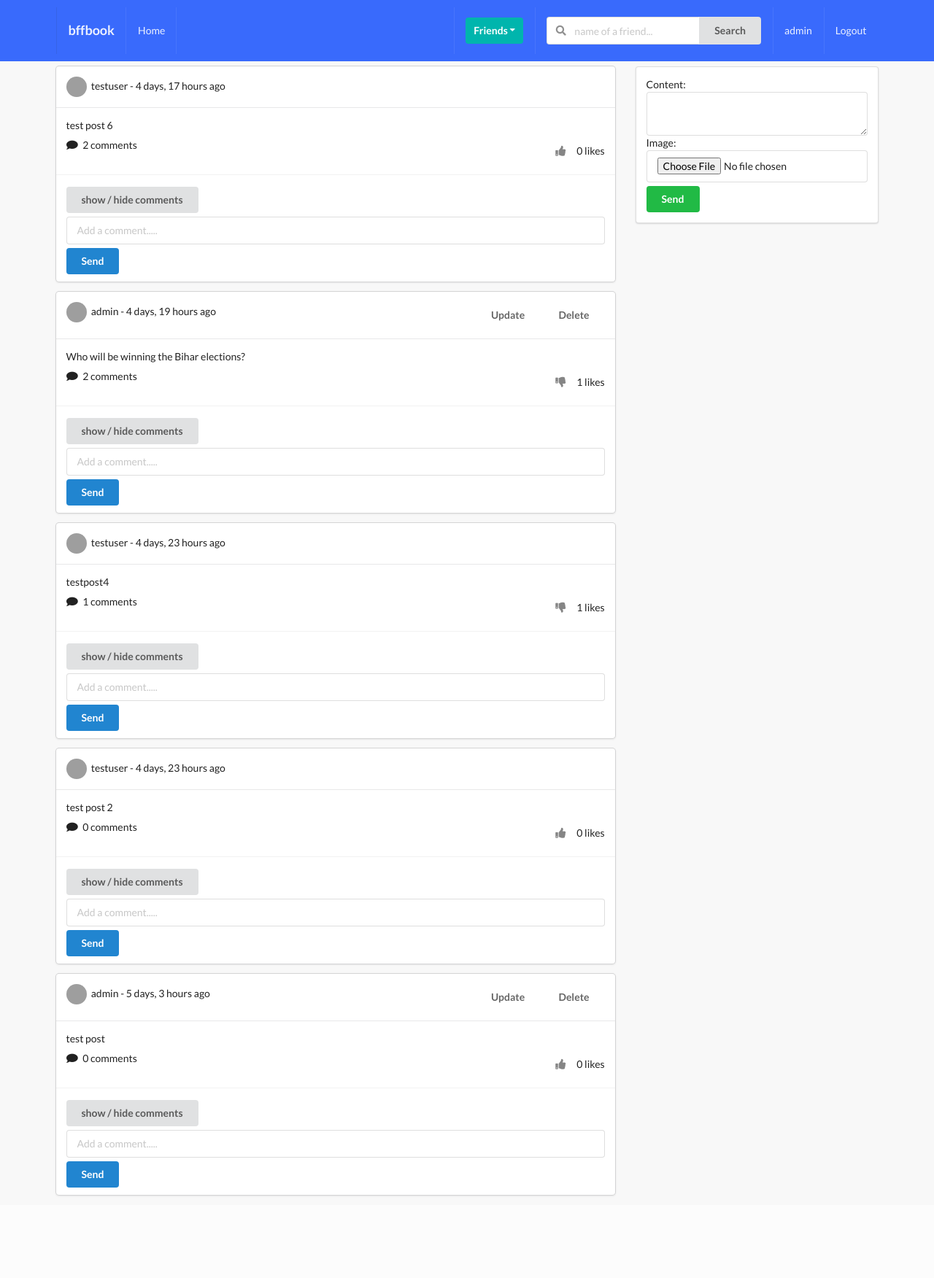
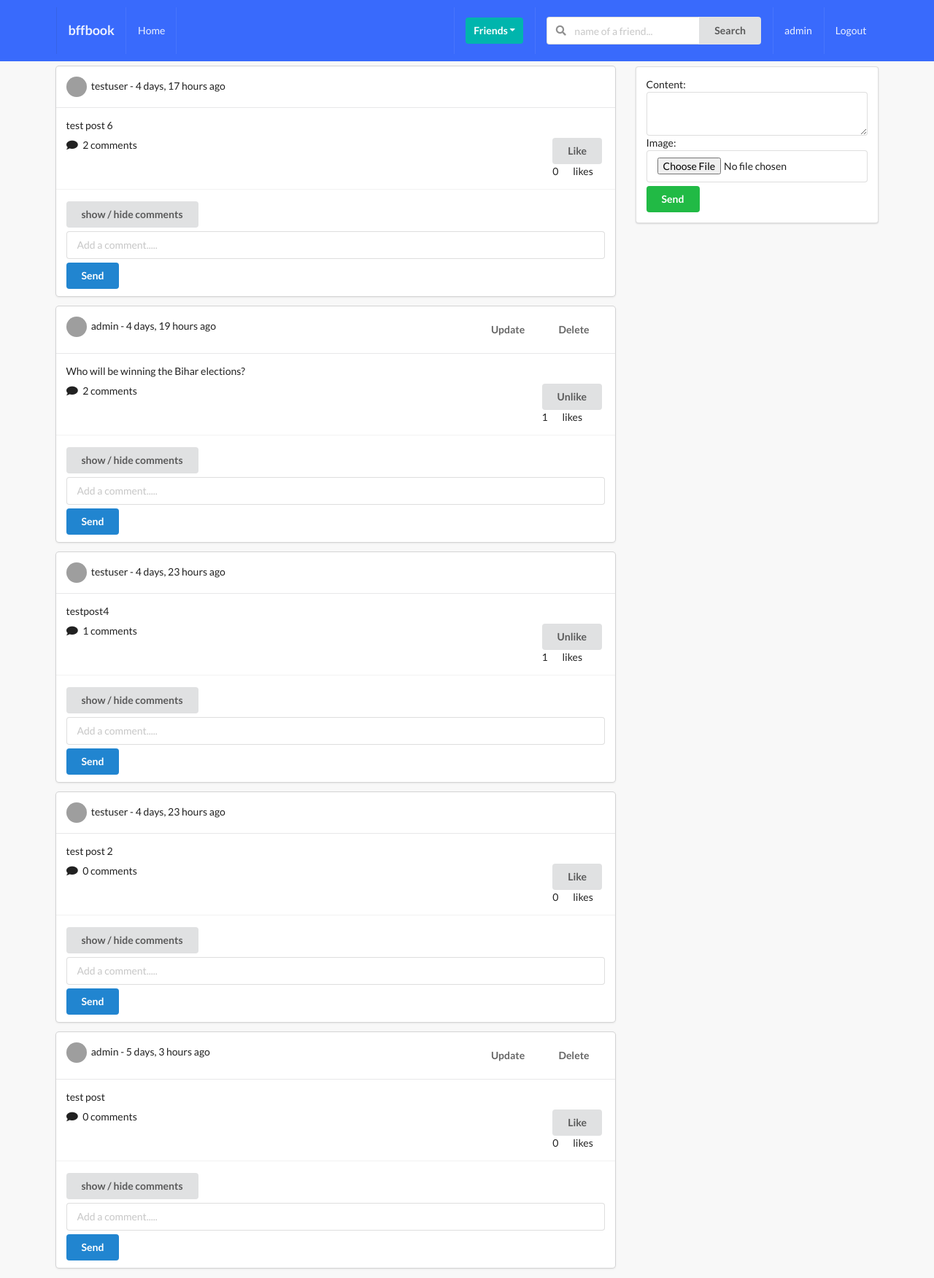
Before and after one commit to swapnil-sh/social, a Django app: page /posts/ in a window 1280 px wide. Shown: the whole page at 73% size. Before the commit the page ends 1640 px from the top, so only its background shows below. Run offline with Django 3.2, Linux system fonts and the light colour scheme; a user stored in the database is signed in; data comes from the database, SQL or seed files in the repository; both versions use the stored data as it was after the commit; some libraries are stand-ins or nearby versions; grey boxes are pictures that could not be loaded.

Commit message:
Added ajax for like/unlike post button

```diff
--- a/src/posts/templates/posts/main.html
+++ b/src/posts/templates/posts/main.html
@@ -31,18 +31,25 @@
             <div class="content">
                 <p> {{ obj.content }} </p>
                 <div class="right floated">
-                    <form action="{% url 'posts:like-post-view' %}" method="POST">
+                    <form action="{% url 'posts:like-post-view' %}" method="POST" class='like-form' id='{{obj.id}}'>
                         {% csrf_token %}
                         <input type="hidden" name="post_id" value={{obj.id}}>
-                        {% if profile not in obj.liked.all %}
-                            <button type="submit" class="ui bwhite-sm button"><i class="thumbs up icon"></i>
+
+                            <button type="submit" class="ui button like-btn{{obj.id}}">
+                                {% if profile not in obj.liked.all %}
+                                    Like
+                                {% else %}
+                                    Unlike
+                                {% endif %}
                             </button>
-                            <span> {{obj.num_likes}} likes</span>
-                        {% else %}
-                            <button type="submit" class="ui bwhite-sm button"><i class="thumbs down icon"></i>
-                            </button>
-                            <span> {{obj.num_likes}} likes</span>
-                        {% endif %}
+                            <div class="ui grid">
+                                <div class="column">
+                                    <div class="like-count{{obj.id}}"> {{obj.num_likes}} </div>
+                                </div>
+                                <div class="column">
+                                    likes
+                                </div>
+                            </div>
                     </form>
                 </div>
                 <i class="comment icon"></i>
@@ -67,7 +74,7 @@
                 {% endif %}
                 </div>
 
-                <form action="" method="POST"class='ui fluid form'>
+                <form action="" method="POST" class='ui fluid form'>
                     {% csrf_token %}
                     <input type="hidden" name="post_id" value={{obj.id}}>
                     {{ c_form }}
@@ -94,6 +101,7 @@
 </div>
 {% endblock content %}
 
+
 {% block scripts %}
     <script>
         $( document ).ready(function() {
@@ -107,6 +115,45 @@
                     display=false
                 }
             });
+
+            $('.like-form').submit(function(e){
+                e.preventDefault()
+
+                const post_id = $(this).attr('id')
+
+                const likeText = $(`.like-btn${post_id}`).text()
+                const trim = $.trim(likeText)
+
+                const url = $(this).attr('action')
+
+                let res;
+                const likes = $(`.like-count${post_id}`).text()
+                const trimCount = parseInt(likes)
+
+                $.ajax({
+                    type: 'POST',
+                    url: url,
+                    data: {
+                        'csrfmiddlewaretoken': $('input[name=csrfmiddlewaretoken]').val(),
+                        'post_id':post_id,
+                    },
+                    success: function(response) {
+                        if(trim === 'Unlike') {
+                            $(`.like-btn${post_id}`).text('Like')
+                            res = trimCount - 1
+                        } else {
+                            $(`.like-btn${post_id}`).text('Unlike')
+                            res = trimCount + 1
+                        }
+
+                        $(`.like-count${post_id}`).text(res)
+                    },
+                    error: function(response) {
+                        console.log('error', response)
+                    }
+                })
+
+            })
         });
     </script>
 {% endblock scripts %}
--- a/src/posts/views.py
+++ b/src/posts/views.py
@@ -6,6 +6,7 @@ from profiles.models import Profile
 from .forms import PostModelForm, CommentModelForm
 from django.views.generic import UpdateView, DeleteView
 from django.contrib import messages
+from django.http import JsonResponse
 
 def post_comment_create_and_list_view(request):
     qs = Post.objects.all()
@@ -72,6 +73,13 @@ def like_unlike_post(request):
             post_obj.save()
             like.save()
 
+        data = {
+            'value':like.value,
+            'likes':post_obj.liked.all().count()
+        }
+
+        return JsonResponse(data, safe=False)
+
     return redirect('posts:main-post-view')
 
 
```
Also changed, not shown: src/db.sqlite3.
